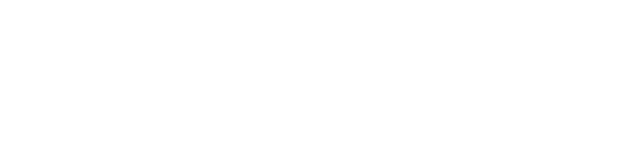
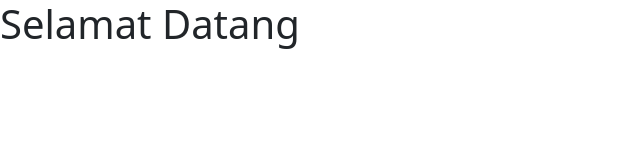
Before and after one commit to ILoveTahuTek/Introduction, a plain HTML site: page Web/index.html in a window 1280 px wide. Shown: the whole page, without its empty margins (0-640 px from the left). Drawn offline with nearby package versions, Linux system fonts and the light colour scheme.

Commit message:
Update index.html

```diff
--- a/Web/index.html
+++ b/Web/index.html
@@ -8,7 +8,9 @@
 </head>
 <body>
     <header>
-
+<div>
+    <h1>Selamat Datang</h1>
+</div>
     </header>
 
     <div>
```
